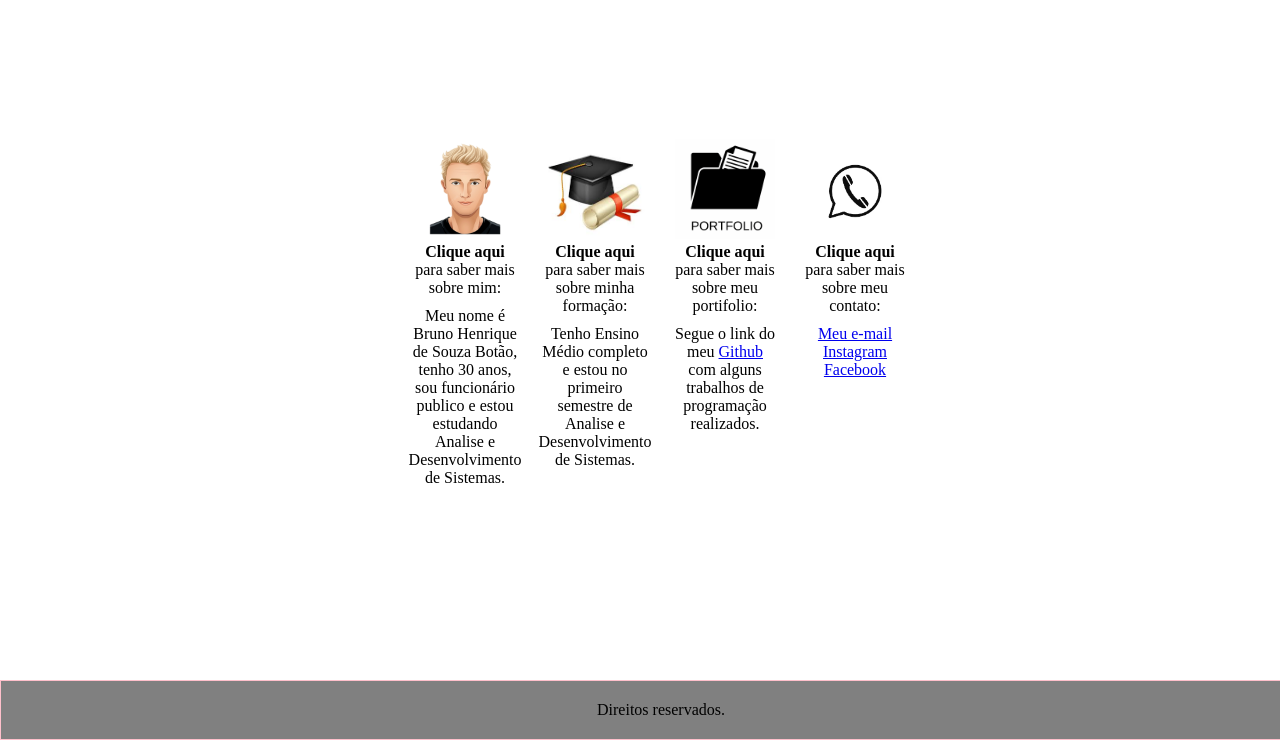
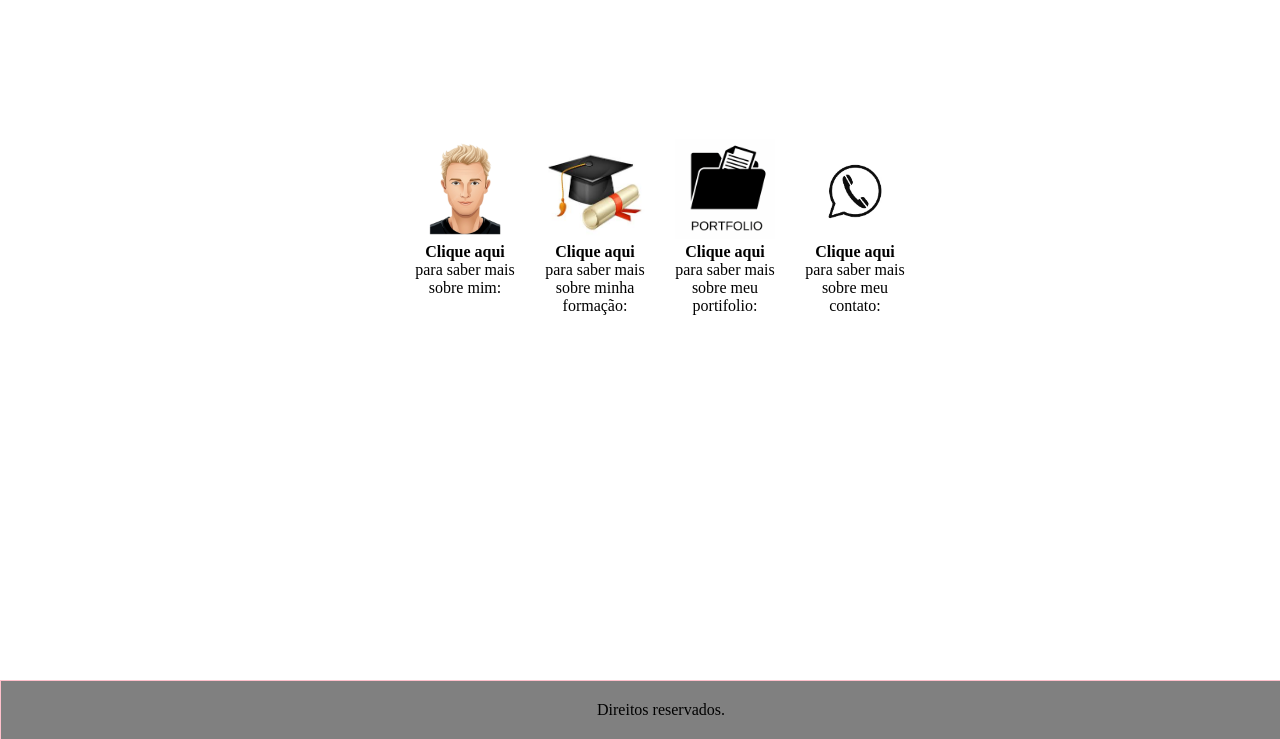
Before and after one commit to brunohenri08/trabalhoUninter, a plain HTML site: page index.html in a window 1280 px wide. Shown: the part 60-800 px from the top of the page. Drawn offline with Linux system fonts and the light colour scheme; a web font is replaced by a local one.

Commit message:
Update index.html

```diff
--- a/index.html
+++ b/index.html
@@ -16,28 +16,28 @@
         <li>
             <img class="avatar" src="./img/pngtree-avatar-of-a-blonde-man-png-image_13379583.png" alt="Avatar Loiro">
             <span><b onclick="alteraAparenciaMenu('submenu1')">Clique aqui</b> para saber mais sobre mim:</span>
-            <ul id="submenu1" class="submenu">
+            <ul id="submenu1" class="submenu hidden">
             <span>Meu nome é Bruno Henrique de Souza Botão, tenho 30 anos, sou funcionário publico e estou estudando Analise e Desenvolvimento de Sistemas.</span>
             </ul>
         </li>
         <li>
             <img class="diploma" src="./img/areaformacao.jpg" alt="formacao">
             <span><b onclick="alteraAparenciaMenu('submenu2')">Clique aqui</b> para saber mais sobre minha formação:</span>
-            <ul id="submenu2" class="submenu">
+            <ul id="submenu2" class="submenu hidden">
             <span>Tenho Ensino Médio completo e estou no primeiro semestre de Analise e Desenvolvimento de Sistemas.</span>
             </ul>
         </li>
         <li>
             <img class="imgportifolio" src="./img/portifolio.png" alt="portifolio">
             <span><b onclick="alteraAparenciaMenu('submenu3')">Clique aqui</b> para saber mais sobre meu portifolio:  </span>
-            <ul id="submenu3" class="submenu">
+            <ul id="submenu3" class="submenu hidden">
             <span>Segue o link do meu <a href="http://github.com/brunohenri08" target="_blank" >Github</a> com alguns trabalhos de programação realizados.</span>
             </ul>
         </li>
         <li>
             <img class="imgcontato" src="./img/contato.avif" alt="contato">
             <span><b onclick="alteraAparenciaMenu('submenu4')">Clique aqui</b> para saber mais sobre meu contato:</span>
-            <ul id="submenu4" class="submenu">
+            <ul id="submenu4" class="submenu hidden">
             <a href="mailto:bruno.botao@icloud.com" target="_blank">Meu e-mail</a>
             <a href="http://www.instagram.com/bruno.henri08/" target="_blank">Instagram</a>
             <a href="http://www.facebook.com/bruno.henrique.887075/" target="_blank">Facebook</a>
```
